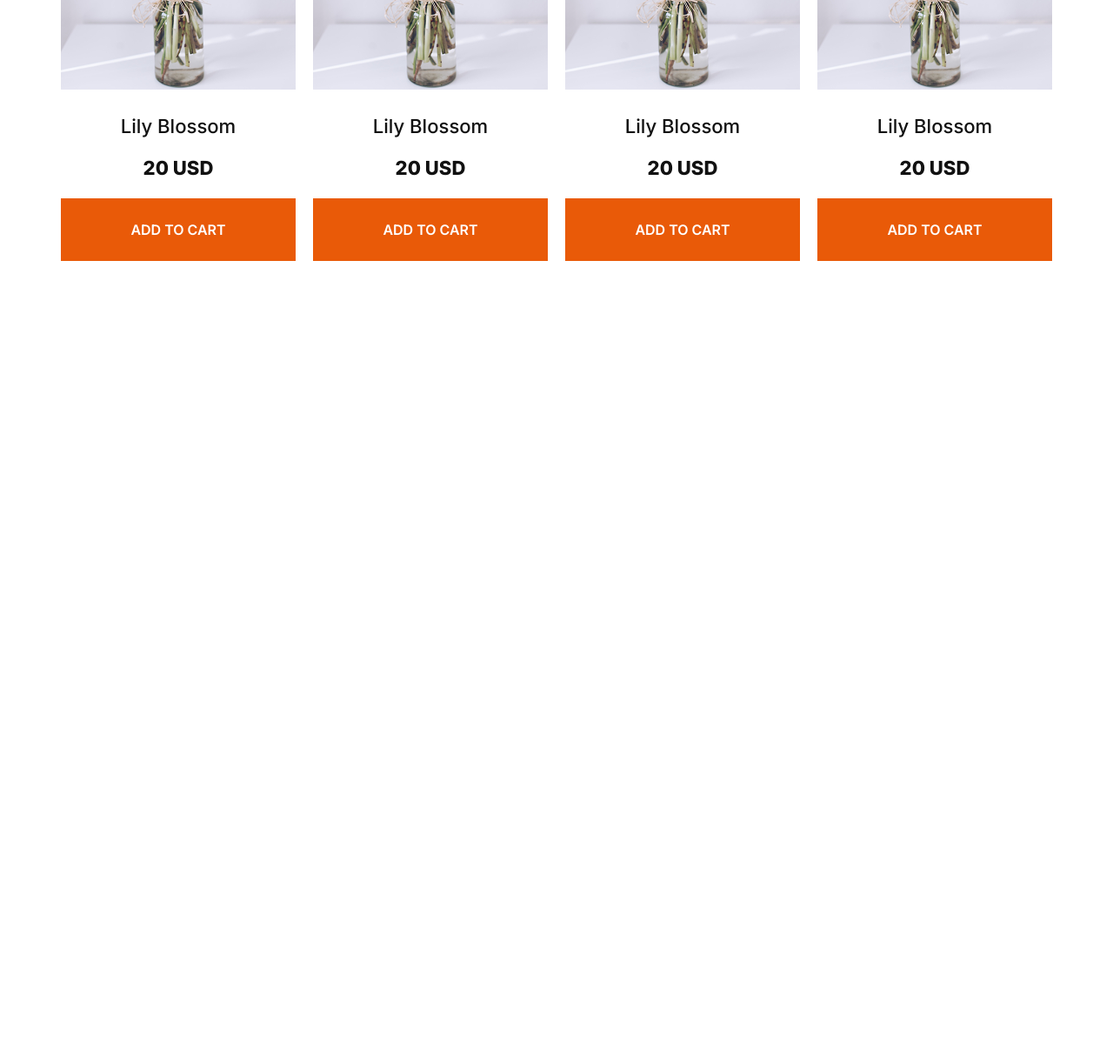
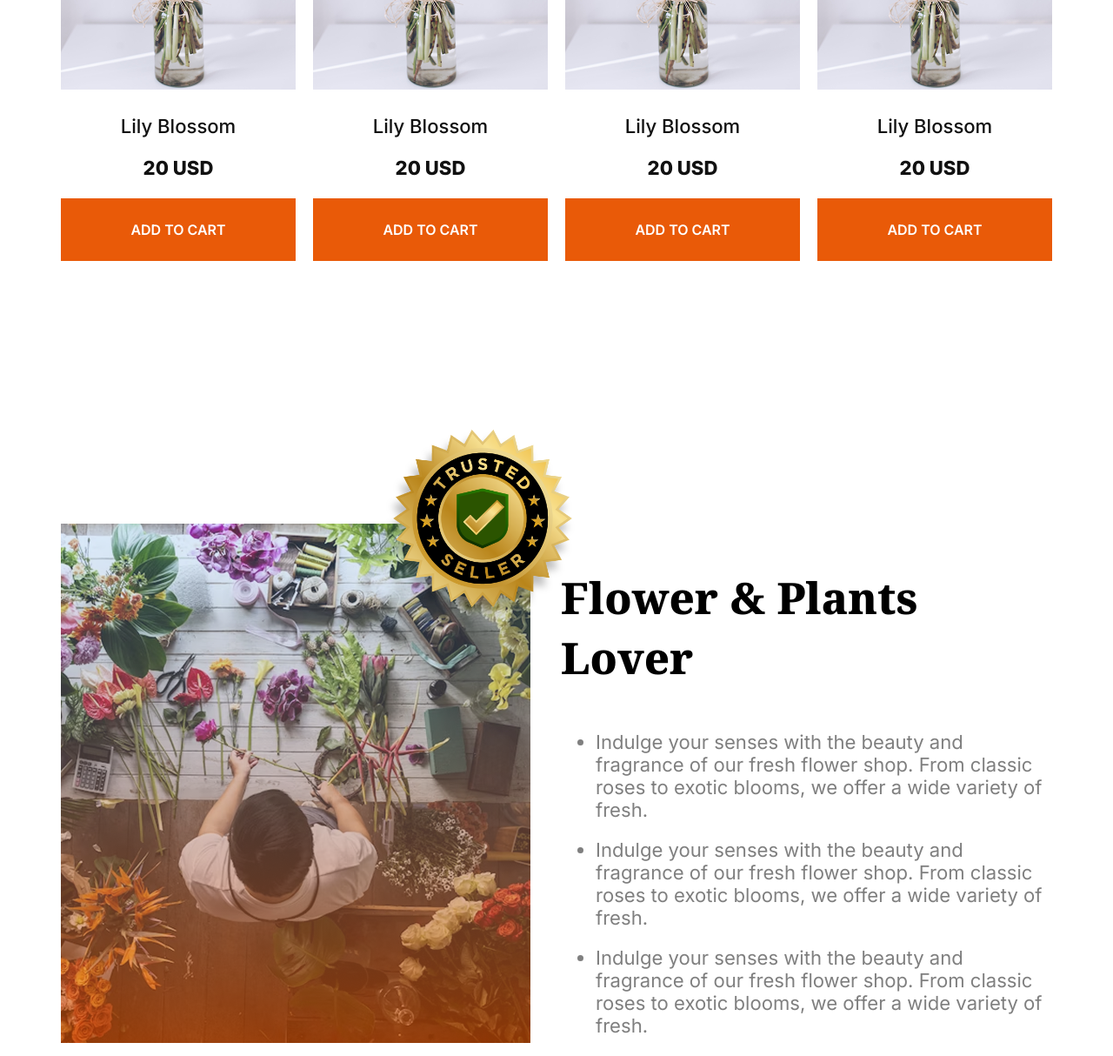
Before and after one commit to Nahidul-Islam78/flower-market, a plain HTML site: page index.html in a window 1280 px wide. Shown: the part 1575-2789 px from the top of the page at 87% size. Before the commit the page ends 1875 px from the top, so only its background shows below. Drawn offline with Linux system fonts and the light colour scheme.

Commit message:
added plant-lover section

```diff
--- a/index.html
+++ b/index.html
@@ -45,6 +45,7 @@
         <img class="hero-image" src="assets/hero-flower.png" alt="hero flower">
       </div>
     </section>
+    <!--plant section-->
     <section class="plant">
       <p class="plant-title noto-serif-bold"><span class="solid-color-orange">Our</span> Plants</p>
       <p class="plant-subtitle inter-font normal-color">Indulge your senses with the beauty and fragrance of our fresh flower shop. From <br> classic roses to exotic blooms, we
@@ -100,6 +101,25 @@
         </div>
       </div>
     </section>
+    <img class="trusted-budge" src="assets/trusted-badge.png" alt="trusted badge">
+    <!--plant lover section-->
+    <section class="plant-lover">
+      <div>
+        <img src="assets/flower-store.png" alt="flower store image">
+      </div>
+      <div>
+        <h3 class="plant-lover-title noto-serif-bold solid-color-black">Flower & Plants Lover</h3>
+        <ul class="inter-font normal-color plant-love-list" >
+          <li>Indulge your senses with the beauty and fragrance of our fresh flower shop. From classic roses to exotic blooms, we
+          offer a wide variety of fresh.</li>
+          <li>Indulge your senses with the beauty and fragrance of our fresh flower shop. From classic roses to exotic blooms, we
+          offer a wide variety of fresh.</li>
+          <li>Indulge your senses with the beauty and fragrance of our fresh flower shop. From classic roses to exotic blooms, we
+          offer a wide variety of fresh.</li>
+        </ul>
+      </div>
+
+    </section>
   </main>
   <footer>
 
--- a/style.css
+++ b/style.css
@@ -124,7 +124,33 @@ body{
   font-weight: 600;
   background-color: #E95A08;
   border:none;
+}
+.trusted-budge{
+  height: 286px;
+  width:286px;
+  position: relative;
+  top: 190px;
+  left:342px;
+  filter:drop-shadow(-4px 10px 4px rgba(0, 0, 0, 0.25));
+}
+/*style plant lover section*/
+.plant-lover{
+  margin-top: 49px;
+  display: flex;
+  justify-content: space-between;
+  gap: 35px;
 
+}
+.plant-lover-title{
+  font-size: 3.13rem;
+
+}
+.plant-love-list{
+  font-size: 1.38rem;
+
+}
+.plant-love-list li{
+  margin-top: 20px;
 }
 
 @media screen and (max-width:576px) {
@@ -137,6 +163,7 @@ body{
   .hero-text,
   .hero-title,
   .card-section
+  .plant-lover
   {
     margin:13px 16px;
   }
@@ -190,4 +217,15 @@ body{
   .card-button{
     padding: 10px;
   }
+
+  .trusted-budge{
+    display: none;
+  }
+  .plant-lover{
+    flex-direction: column;
+  }
+  .plant-lover img{
+    width: 100%;
+  }
+
 }
```
